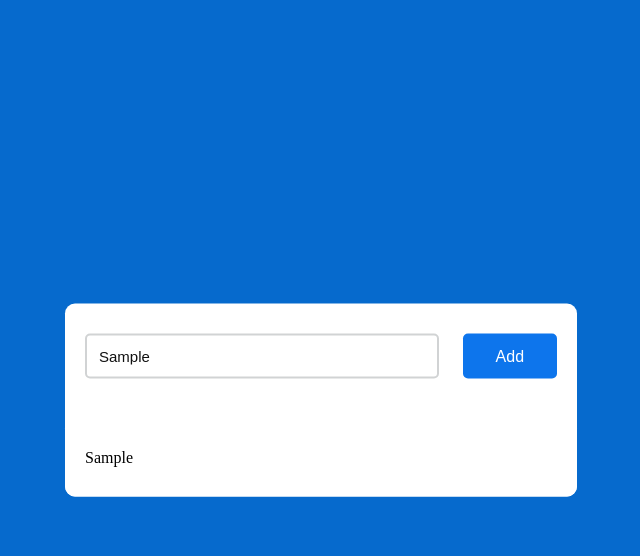
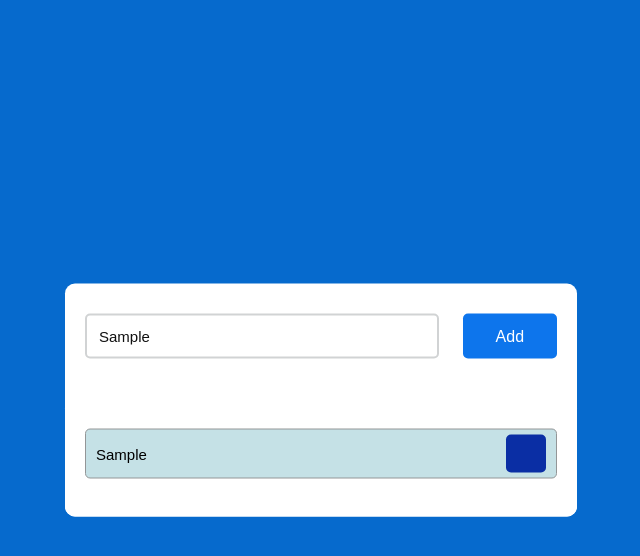
Before and after one commit to asselina94/ToDo_JS, a plain HTML site: page index.html in a window 1280 px wide. Both pictures are taken after typing "Sample" into the empty fields and a click on the button "Add". Shown: the whole page, without its empty margins (319-959 px from the left). Drawn offline with Linux system fonts and the light colour scheme.

Commit message:
Added Task list

```diff
--- a/css/style.css
+++ b/css/style.css
@@ -20,15 +20,6 @@ body{
   transform: translate(-50%,-50%);
 }
 
-#tasks{
-
-  border-radius: 10px;
-    width: 100%;
-    position: relative;
-    background-color: #ffffff;
-    padding: 30px 20px;
-    margin-top: 10px;
-}
 
 #newtask{
   position: relative;
@@ -62,3 +53,40 @@ body{
   font-family: 'Poppins',sans-serif;
 
 }
+#tasks{
+
+  border-radius: 10px;
+    width: 100%;
+    position: relative;
+    background-color: #ffffff;
+    padding: 30px 20px;
+    margin-top: 10px;
+}
+
+.task{
+  border-radius: 5px;
+  align-items: center;
+  justify-content: space-between;
+  border: 1px solid #939697;
+  cursor: pointer;
+  background-color: #c5e1e6;
+  height: 50px;
+  margin-bottom: 8px;
+  padding: 5px 10px;
+  display: flex;
+}
+.task span{
+  font-family: 'Poppins',sans-serif;
+  font-size: 15px;
+  font-weight: 400;
+}
+.task button{
+  background-color: #0a2ea4;
+  color: #ffffff;
+  border: none;
+  cursor: pointer;
+  outline: none;
+  height: 100%;
+  width: 40px;
+  border-radius: 5px;
+}
--- a/index.html
+++ b/index.html
@@ -14,7 +14,16 @@
         <input type="text" id="myText" placeholder="Add Tasks">
         <button id="push" onclick="myFunction()">Add</button>
     </div>
-    <div id="tasks"></div>
+    <div id="tasks">
+      <div class="task">
+        <span id="taskname">
+
+        </span>
+        <button class="delete">
+            <i class="far fa-trash-alt"></i>
+        </button>
+    </div>
+    </div>
 <script src="todo.js"></script>
 </body>
 
--- a/todo.js
+++ b/todo.js
@@ -1,10 +1,10 @@
 
 const todoItems = [];
 function myFunction() {
-  let x = document.getElementById("myText").value;
+  let x = document.getElementById("taskname").innerHTML += document.querySelector("#newtask input").value;
   todoItems.push(x);
 
-  document.getElementById("tasks").innerHTML = todoItems.join("<br/>");
+  document.getElementById("taskname").innerHTML = todoItems.join("<br>")
 
   console.log(todoItems);
 
```
